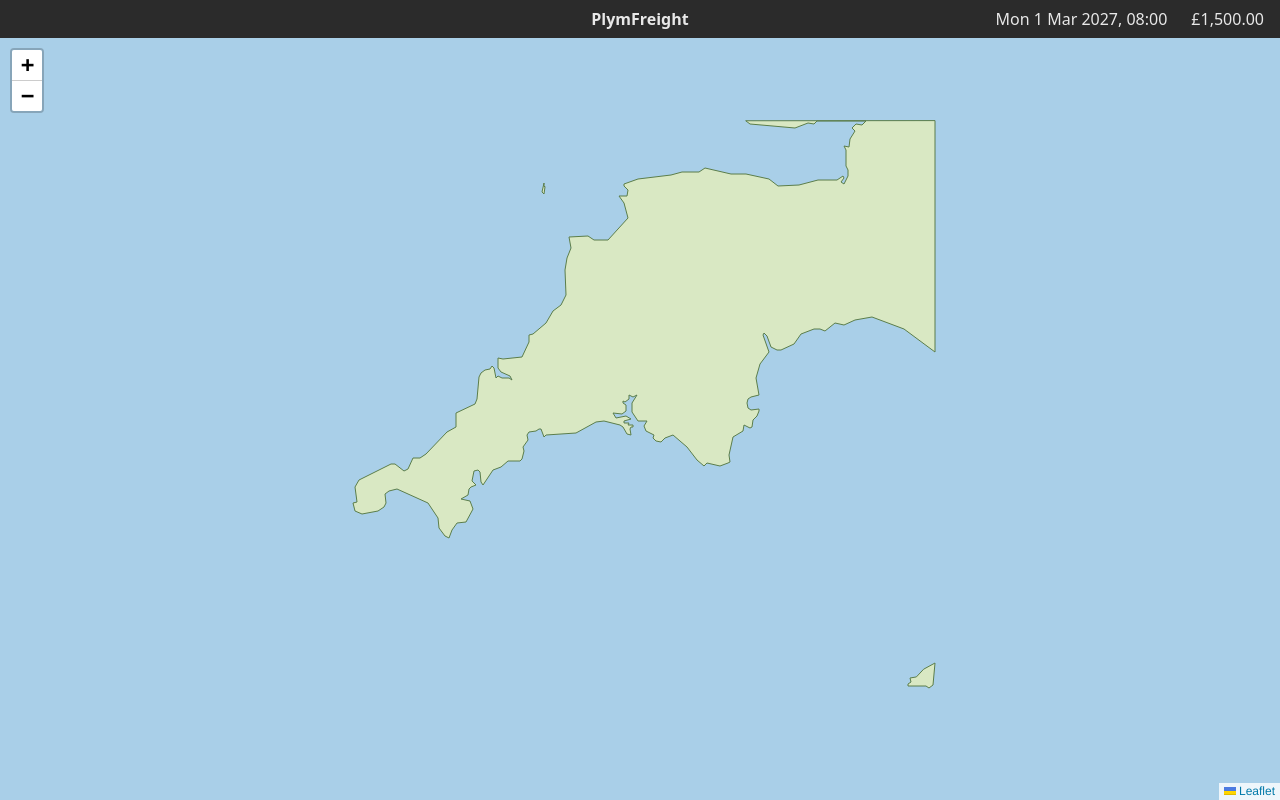
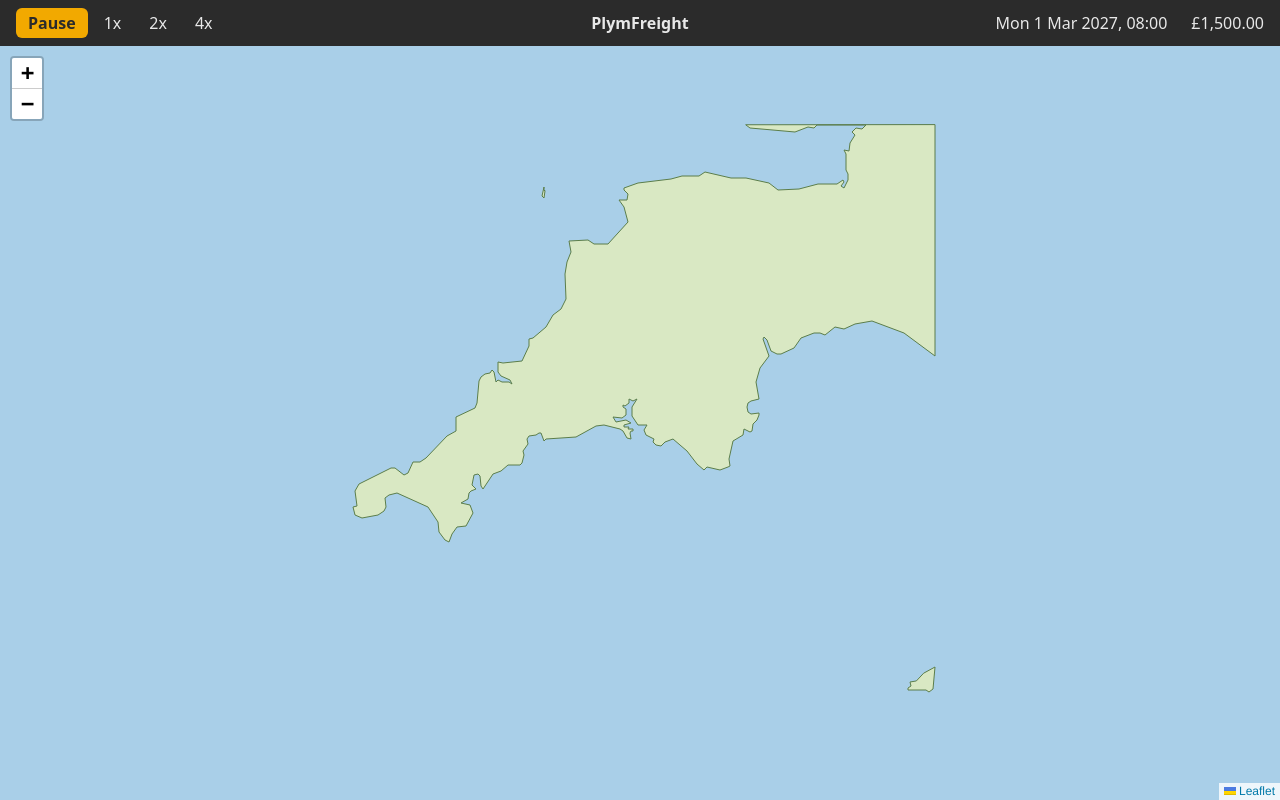
Before and after one commit to fordyyyx/freightline, a React (Vite) app: page / in a window 1280 px wide. Built offline with nearby package versions, Linux system fonts and the light colour scheme.

Commit message:
feat: add pause and speed controls

```diff
--- a/src/App.css
+++ b/src/App.css
@@ -27,6 +27,31 @@
   white-space: nowrap;
 }
 
+.speed-controls {
+  display: flex;
+  gap: 0.25rem;
+}
+
+.speed-controls button {
+  font: inherit;
+  padding: 0.25rem 0.75rem;
+  border: none;
+  border-radius: 0.375rem;
+  background: transparent;
+  color: #e8e8e8;
+  cursor: pointer;
+}
+
+.speed-controls button:hover {
+  background: #3a3a3a;
+}
+
+.speed-controls button[aria-pressed="true"] {
+  background: #f2a900;
+  color: #2b2b2b;
+  font-weight: 700;
+}
+
 .map {
   flex: 1;
 }
--- /dev/null
+++ b/src/ui/SpeedControls.tsx
@@ -0,0 +1,29 @@
+import type { Speed } from "../engine/clock.ts";
+import { useGameStore } from "./store.ts";
+
+const SPEED_OPTIONS: readonly { speed: Speed; label: string }[] = [
+  { speed: 0, label: "Pause" },
+  { speed: 1, label: "1x" },
+  { speed: 2, label: "2x" },
+  { speed: 4, label: "4x" },
+];
+
+export default function SpeedControls() {
+  const speed = useGameStore((store) => store.speed);
+  const setSpeed = useGameStore((store) => store.setSpeed);
+
+  return (
+    <div className="speed-controls" role="group" aria-label="Game speed">
+      {SPEED_OPTIONS.map((option) => (
+        <button
+          key={option.label}
+          type="button"
+          aria-pressed={option.speed === speed}
+          onClick={() => setSpeed(option.speed)}
+        >
+          {option.label}
+        </button>
+      ))}
+    </div>
+  );
+}
--- a/src/ui/TopBar.tsx
+++ b/src/ui/TopBar.tsx
@@ -1,5 +1,6 @@
 import type { Money } from "../engine/money.ts";
 import { formatGameDate, formatMoney } from "./format.ts";
+import SpeedControls from "./SpeedControls.tsx";
 
 interface TopBarProps {
   companyName: string;
@@ -14,6 +15,7 @@ export default function TopBar({
 }: TopBarProps) {
   return (
     <header className="top-bar">
+      <SpeedControls />
       <span className="top-bar__company">{companyName}</span>
       <div className="top-bar__status">
         <span>{formatGameDate(calendarMinutes)}</span>
```
